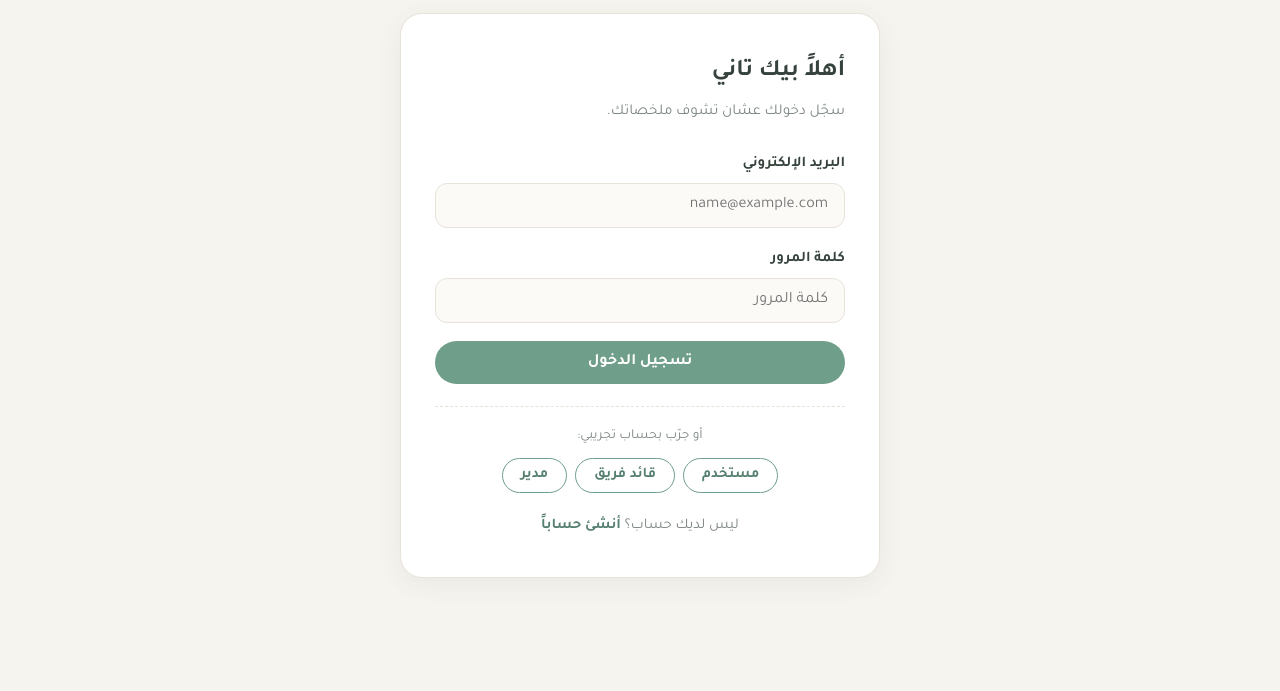
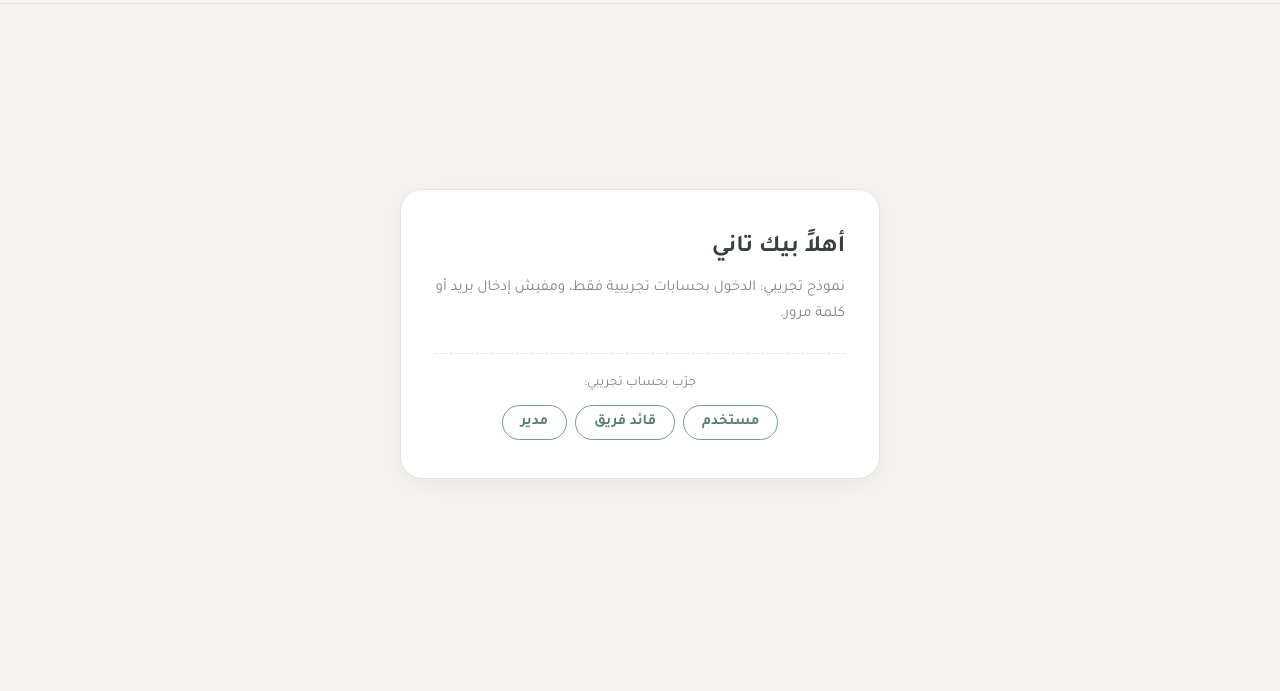
Before and after one commit to Ahmed-same/mawjaz, a plain HTML site: page login.html in a window 1280 px wide. Shown: the part 109-800 px from the top of the page. Drawn offline with Linux system fonts and the light colour scheme.

Commit message:
Revise login form for demo accounts only
Updated the login form hint and removed unnecessary fields.

```diff
--- a/login.html
+++ b/login.html
@@ -11,6 +11,7 @@
 </head>
 <body>
 
+<div style="background:#fff7e0;color:#6b4e00;text-align:center;padding:8px 12px;font-size:14px;border-bottom:1px solid #f0dca0">نموذج تجريبي (Front-end prototype): الملخصات والأرقام في الصفحة عينات للعرض فقط.</div>
 <header class="site-header">
   <div class="container">
     <a class="brand" href="index.html"><span class="dot">م</span> موجز</a>
@@ -23,24 +24,9 @@
 <main class="auth-wrap">
   <div class="auth-card">
     <h1>أهلاً بيك تاني</h1>
-    <p class="hint">سجّل دخولك عشان تشوف ملخصاتك.</p>
-
-    <div class="form-error" id="formError"></div>
-
-    <form id="loginForm" novalidate>
-      <div class="field">
-        <label for="email">البريد الإلكتروني</label>
-        <input type="email" id="email" placeholder="name@example.com" required>
-      </div>
-      <div class="field">
-        <label for="password">كلمة المرور</label>
-        <input type="password" id="password" placeholder="كلمة المرور" required>
-      </div>
-      <button class="btn" type="submit" style="width:100%">تسجيل الدخول</button>
-    </form>
-
+    <p class="hint">نموذج تجريبي: الدخول بحسابات تجريبية فقط، ومفيش إدخال بريد أو كلمة مرور.</p>
     <div class="demo-logins">
-      <p>أو جرّب بحساب تجريبي:</p>
+      <p>جرّب بحساب تجريبي:</p>
       <div class="row">
         <button class="btn ghost small" data-demo="user">مستخدم</button>
         <button class="btn ghost small" data-demo="leader">قائد فريق</button>
@@ -48,7 +34,7 @@
       </div>
     </div>
 
-    <p class="auth-switch">ليس لديك حساب؟ <a href="register.html">أنشئ حساباً</a></p>
+
   </div>
 </main>
 
```
